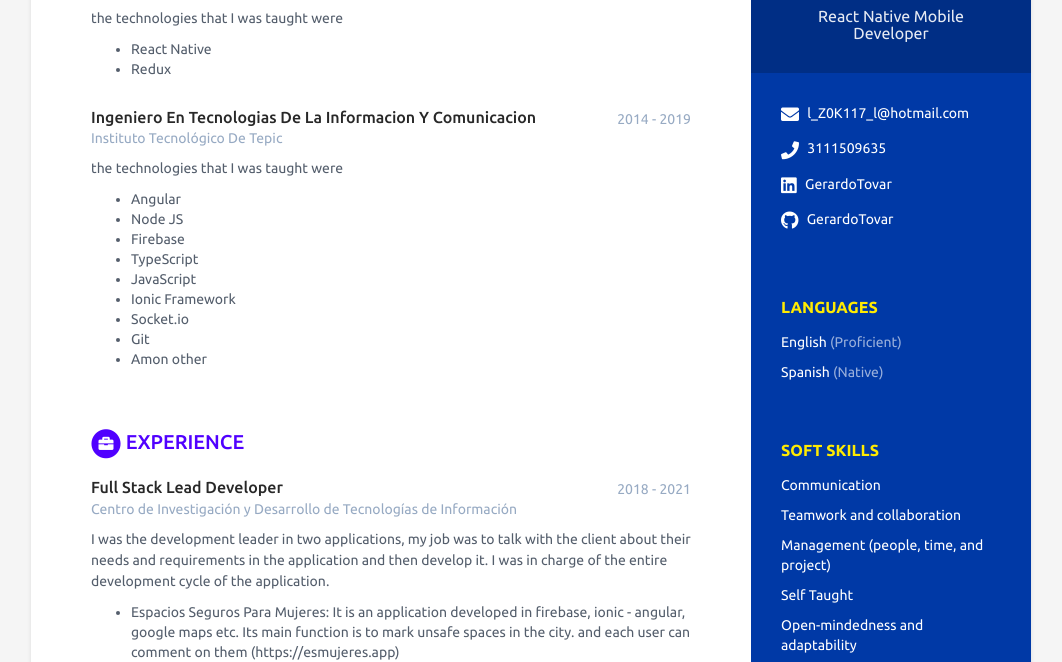
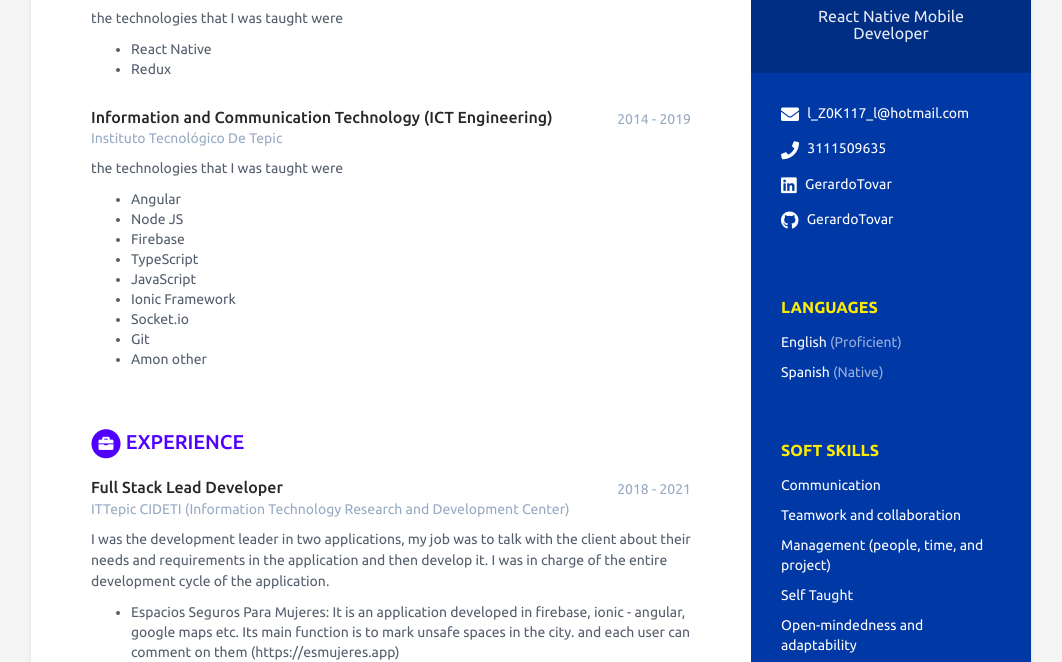
Before and after one commit to BC-MAY-21-RN/scorecard-GerardoTovar, a Jekyll site: the page built from index.html, in a window 1280 px wide. Shown: the part 418-1080 px from the top of the page, without its empty margins (109-1171 px from the left). Built offline with Jekyll 4.4.1, drawn with Linux system fonts in a browser that asks for light colours.

Commit message:
Update data.yml

```diff
--- a/_data/data.yml
+++ b/_data/data.yml
@@ -82,7 +82,7 @@ educationcomplete:
         - React Native
         - Redux
 
-  - degree: Ingeniero En Tecnologias De La Informacion Y Comunicacion
+  - degree: Information and Communication Technology (ICT Engineering)
     university: Instituto Tecnológico De Tepic
     time: 2014 - 2019
     details: |
@@ -102,7 +102,7 @@ educationcomplete:
 experiences:
   - role: Full Stack Lead Developer
     time: 2018 - 2021
-    company: Centro de Investigación y Desarrollo de Tecnologías de Información
+    company: ITTepic CIDETI (Information Technology Research and Development Center)
     details: |
       I was the development leader in two applications, my job was to talk with the client
       about their needs and requirements in the application and then develop it.
```
